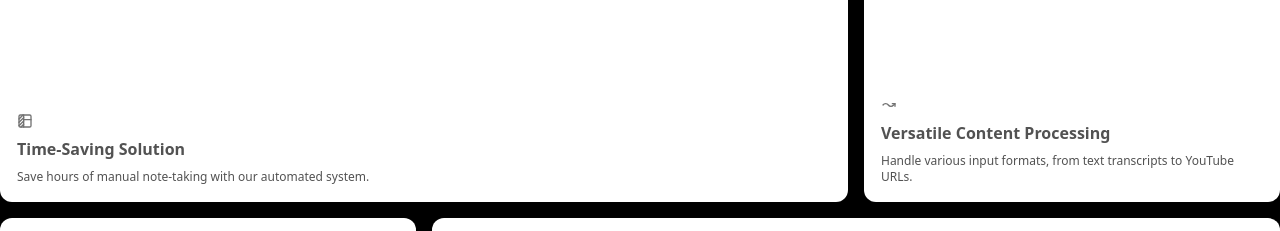
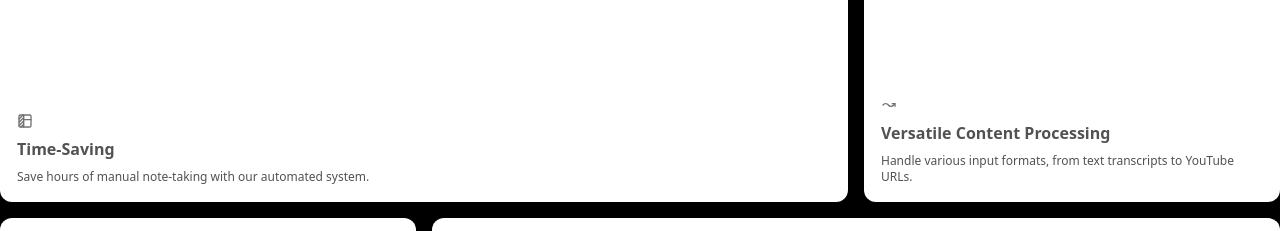
Before and after one commit to RJohnPaul/YouNotes, a Next.js app: page / in a window 1280 px wide. Shown: the part 2100-2331 px from the top of the page. Built offline with nearby package versions, Linux system fonts and the light colour scheme; no server answers.

Commit message:
chore: Update page title for improved SEO

```diff
--- a/app/page.tsx
+++ b/app/page.tsx
@@ -234,7 +234,7 @@ export default function Home() {
       icon: <IconSignature className="h-4 w-4 text-neutral-500" />,
     },
     {
-      title: "Time-Saving Solution",
+      title: "Time-Saving",
       description: "Save hours of manual note-taking with our automated system.",
       header: <IconClock className="h-8 w-8 text-red-500" />,
       icon: <IconTableColumn className="h-4 w-4 text-neutral-500" />,
```
